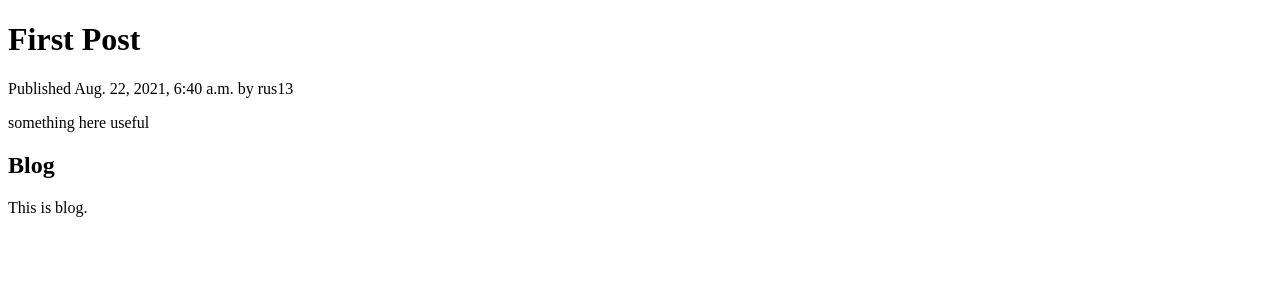
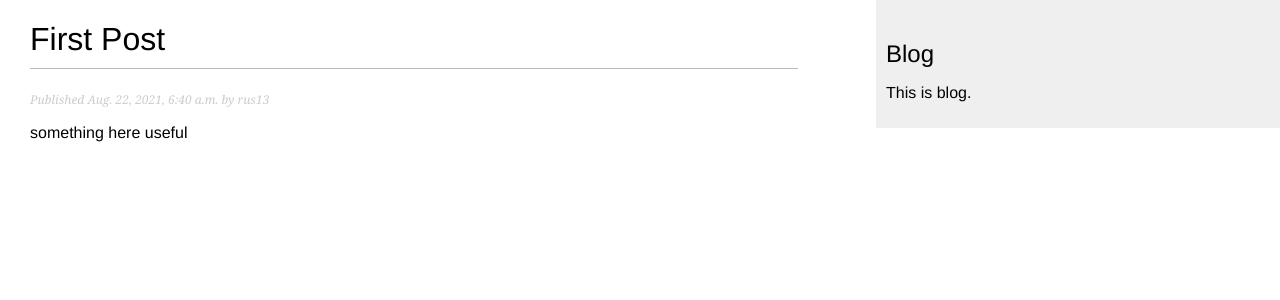
Before and after one commit to G0udini/blogapp, a Django app: a page that uses blog_app/templates/blog_app/base.html in a window 1280 px wide. Shown: the top 300 px of the page. Run offline with Django 3.2, Linux system fonts and the light colour scheme; data comes from the database, SQL or seed files in the repository; both versions use the stored data as it was after the commit.

Commit message:
add pagination and configure static files

```diff
--- a/blog_app/admin.py
+++ b/blog_app/admin.py
@@ -4,7 +4,6 @@ from .models import Post
 
 @admin.register(Post)
 class PostAdmin(admin.ModelAdmin):
-    # exclude = ("slug",)
     list_display = ("title", "slug", "author", "publish", "status")
     list_filter = ("status", "created", "publish", "author")
     search_fields = ("title", "body")
--- a/blog_app/models.py
+++ b/blog_app/models.py
@@ -2,9 +2,6 @@ from django.db import models
 from django.contrib.auth.models import User
 from django.utils import timezone
 from django.urls import reverse
-
-# from django.utils.text import slugify
-
 
 class PublishedManager(models.Manager):
     def get_queryset(self):
--- /dev/null
+++ b/blog_app/static/blog_app/blog.css
@@ -0,0 +1,92 @@
+body {
+    margin:0;
+    padding:0;
+    font-family:helvetica, sans-serif;
+}
+
+a {
+    color:#00abff;
+    text-decoration:none;
+}
+
+h1 {
+    font-weight:normal;
+    border-bottom:1px solid #bbb;
+    padding:0 0 10px 0;
+}
+
+h2 {
+    font-weight:normal;
+    margin:30px 0 0;
+}
+
+#content {
+    float:left;
+    width:60%;
+    padding:0 0 0 30px;
+}
+
+#sidebar {
+    float:right;
+    width:30%;
+    padding:10px;
+    background:#efefef;
+    height:100%;
+}
+
+p.date {
+    color:#ccc;
+    font-family: georgia, serif;
+    font-size: 12px;
+    font-style: italic;
+}
+
+/* pagination */
+.pagination {
+    margin:40px 0;
+    font-weight:bold;
+}
+
+/* forms */
+label {
+    float:left;
+    clear:both;
+    color:#333;
+    margin-bottom:4px;
+}
+input, textarea {
+    clear:both;
+    float:left;
+    margin:0 0 10px;
+    background:#ededed;
+    border:0;
+    padding:6px 10px;
+    font-size:12px;
+}
+input[type=submit] {
+    font-weight:bold;
+    background:#00abff;
+    color:#fff;
+    padding:10px 20px;
+    font-size:14px;
+    text-transform:uppercase;
+}
+.errorlist {
+    color:#cc0033;
+    float:left;
+    clear:both;
+    padding-left:10px;
+}
+
+/* comments */
+.comment {
+    padding:10px;
+}
+.comment:nth-child(even) {
+    background:#efefef;
+}
+.comment .info {
+    font-weight:bold;
+    font-size:12px;
+    color:#666;
+}
--- a/blog_app/templates/blog_app/base.html
+++ b/blog_app/templates/blog_app/base.html
@@ -1,3 +1,4 @@
+{% load static %}
 <!DOCTYPE html>
 <html lang="en">
 <head>
@@ -5,6 +6,7 @@
     <meta http-equiv="X-UA-Compatible" content="IE=edge">
     <meta name="viewport" content="width=device-width, initial-scale=1.0">
     <title>{% block title %}{% endblock title %}</title>
+    <link href= "{% static 'blog_app/blog.css' %}" rel="stylesheet">
 </head>
 <body>
     <div id="content">
--- a/blog_app/templates/blog_app/post/list.html
+++ b/blog_app/templates/blog_app/post/list.html
@@ -8,4 +8,5 @@
         <p class="date">Published {{ post.publsih }} by {{post.author}}</p>
         {{ post.body|truncatewords:30|linebreaks }}
     {% endfor %}
+    {% include 'blog_app/pagination.html' with page=page_obj %}
 {% endblock content %}
--- a/blog_app/urls.py
+++ b/blog_app/urls.py
@@ -1,9 +1,9 @@
 from django.urls import path
-from .views import post_detail, post_list
+from .views import post_detail, PostListView
 
 app_name = "blog_app"
 urlpatterns = [
-    path("", post_list, name="post_list"),
+    path("", PostListView.as_view(), name="post_list"),
     path(
         "<int:year>/<int:month>/<int:day>/<slug:post>/", post_detail, name="post_detail"
     ),
--- a/blog_app/views.py
+++ b/blog_app/views.py
@@ -1,10 +1,14 @@
 from django.shortcuts import render, get_object_or_404
+
+from django.views.generic import ListView
 from .models import Post
 
 
-def post_list(request):
-    posts = Post.objects.all()
-    return render(request, "blog_app/post/list.html", {"posts": posts})
+class PostListView(ListView):
+    queryset = Post.published.all()
+    context_object_name = "posts"
+    paginate_by = 3
+    template_name = "blog_app/post/list.html"
 
 
 def post_detail(request, year, month, day, post):
```
Also changed, not shown: blog_app/templates/blog_app/pagination.html (added, +13 -0 lines), README.md, db.sqlite3, 1 other file.
